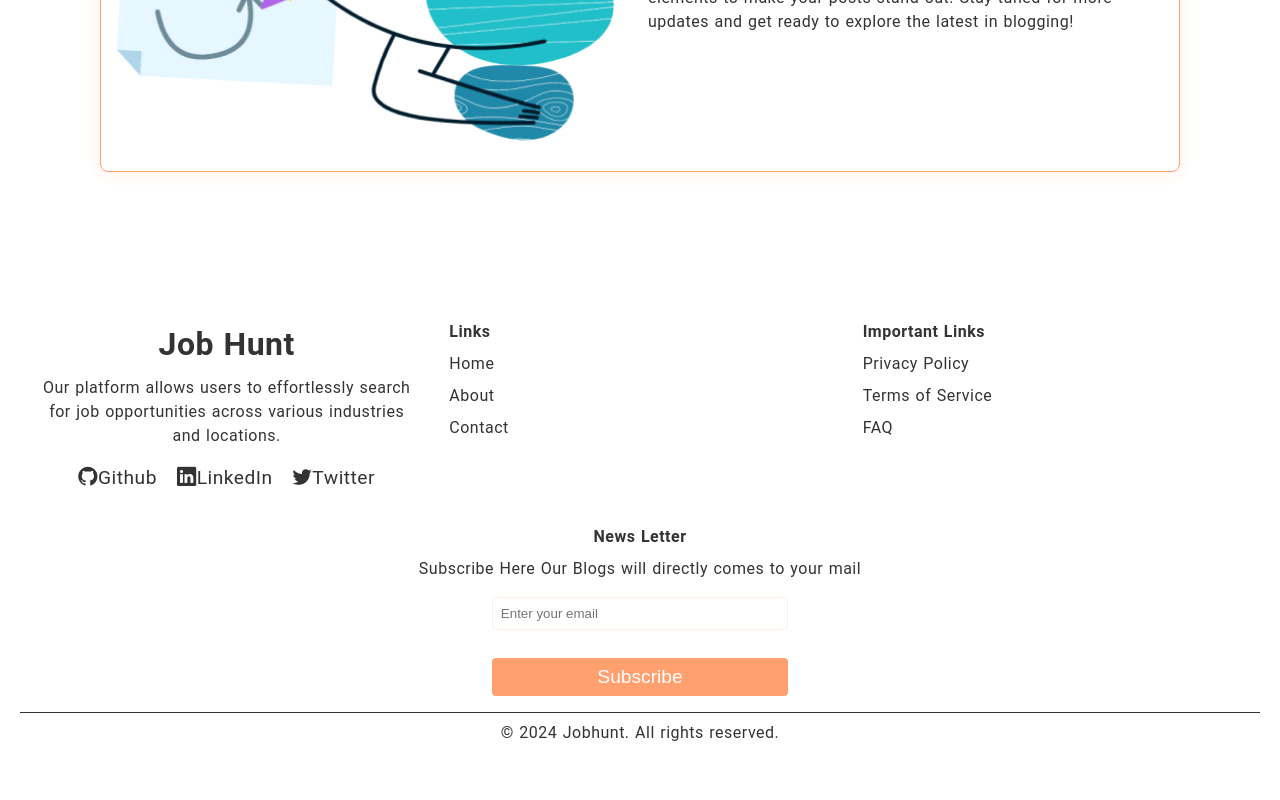
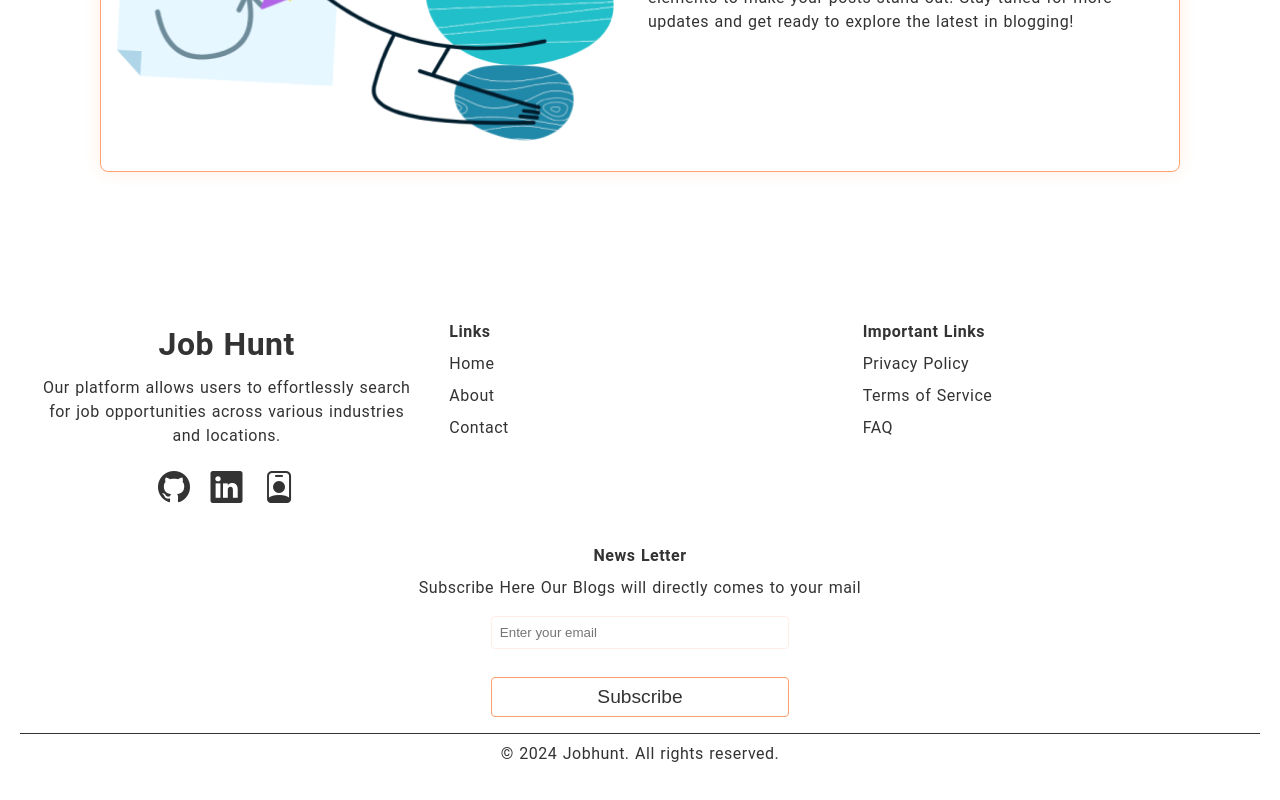
Before and after one commit to Mansoor-P/jobhunt, a React (Vite) app: page / in a window 1280 px wide. Shown: the part 1174-1974 px from the top of the page. Built offline with nearby package versions, Linux system fonts and the light colour scheme.

Commit message:
footer updated

```diff
--- a/src/assets/styles/Footer.css
+++ b/src/assets/styles/Footer.css
@@ -35,7 +35,7 @@
 }
 .company-info .social_icons a {
   text-decoration: none;
-  font-size: 1.2rem;
+  font-size: 2rem;
   color: var(--text-color);
 }
 
@@ -82,6 +82,15 @@
 }
 
 .newsletter-button {
+  padding: 0.5rem;
+  background-color: white;
+  color: var(--text-color);
+  border: 1px solid var(--primary-color);
+  border-radius: 4px;
+  cursor: pointer;
+  width: 100%;
+}
+.newsletter-button:hover{
   padding: 0.5rem;
   background-color: var(--primary-color);
   color: #ffffff;
--- a/src/components/Footer.jsx
+++ b/src/components/Footer.jsx
@@ -10,17 +10,14 @@ function Footer() {
           across various industries and locations.
         </p>
         <div className="social_icons">
-          <a href="">
+          <a href="https://www.github.com/Mansoor-P">
             <i className="bi bi-github"></i>
-            Github
           </a>
-          <a href="">
+          <a href="https://www.linkedin.com/in/mansoor0731/">
             <i className="bi bi-linkedin"></i>
-            LinkedIn
           </a>
-          <a href="">
-            <i className="bi bi-twitter"></i>
-            Twitter
+          <a href="https://mansoorsportfolio.netlify.app/">
+            <i className="bi bi-person-badge"></i>
           </a>
         </div>
       </div>
@@ -28,7 +25,7 @@ function Footer() {
         <h4>Links</h4>
         <ul>
           <li>
-            <a href="/home">Home</a>
+            <a href="/">Home</a>
           </li>
           <li>
             <a href="/about">About</a>
```
